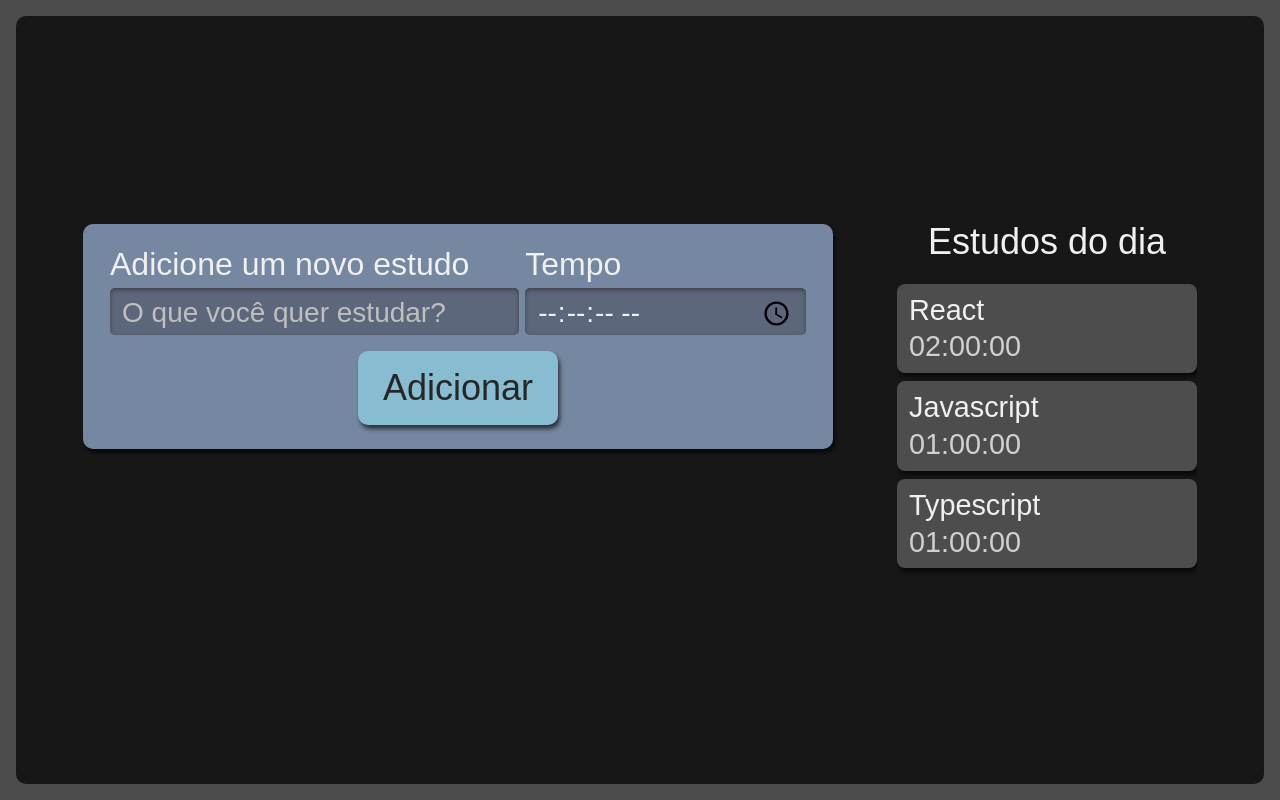
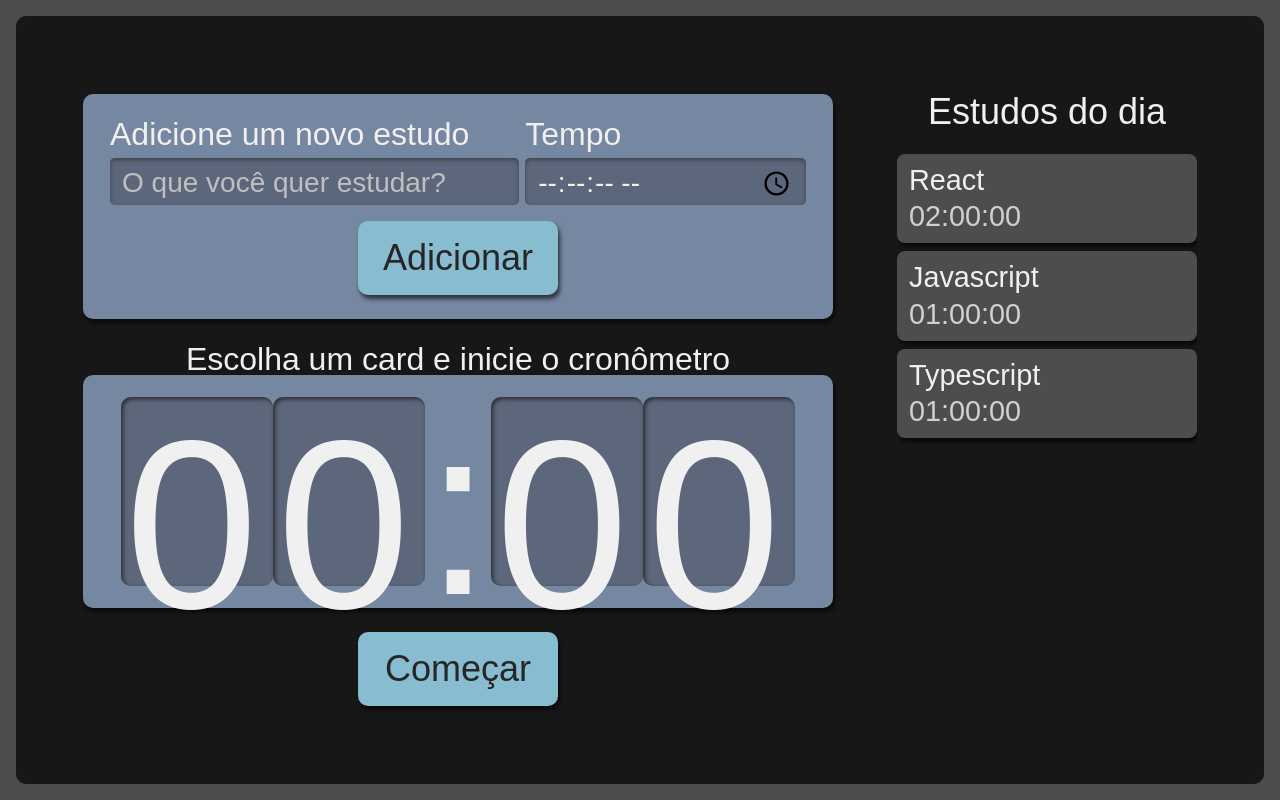
Before and after one commit to iago-monteirog/iago-studies, a React (Create React App) app: page / in a window 1280 px wide. Built offline with nearby package versions, Linux system fonts and the light colour scheme.

Commit message:
add component Cronometro & Relogio

```diff
--- a/src/components/Botao/index.tsx
+++ b/src/components/Botao/index.tsx
@@ -1,7 +1,7 @@
 import React from "react";
 import style from './Botao.module.scss';
 
-    export class Botao extends React.Component<{ texto: string }> {
+    class Botao extends React.Component<{ texto: string }> {
     render(): React.ReactNode {
         return (
             <button className={style.botao}  >
@@ -11,3 +11,5 @@
 
     }
 }
+
+export default Botao;
--- /dev/null
+++ b/src/components/Cronometro/Cronometro.module.scss
@@ -0,0 +1,59 @@
+.cronometro {
+    display: flex;
+    flex-direction: column;
+    align-items: center;
+    grid-area: cronometro;
+
+    .relogioWrapper {
+      align-items: center;
+      background-color: #7687A1;
+      border-radius: 10px;
+      box-shadow: 2px 4px 4px #0000009F;
+      box-sizing: border-box;
+      display: flex;
+      font-size: 5rem;
+      justify-content: center;
+      margin-bottom: 24px;
+      padding: 16px 12px;
+      width: 100%;
+    }
+
+    .titulo {
+      font-size: 2rem;
+    }
+
+    button {
+      background-color: #88bcd1;
+      border-radius: 10px;
+      box-shadow: 2px 4px 4px #0000009F;
+      color: #272626;
+      cursor: pointer;
+      font-size: 1.25rem;
+      padding: 16px;
+      width: 150px;
+
+      &:active {
+        background-color: #7CA6B7;
+        box-shadow: 2px 2px 4px #0000009F inset;
+        cursor: auto;
+      }
+    }
+
+    @media screen and (min-width:1280px) {
+
+      .relogioWrapper{
+        font-size: 15rem;
+      }
+
+      p {
+        font-size: 2rem;
+      }
+
+      button {
+        grid-column-start: span 2;
+        justify-self: center;
+        width: 200px;
+        font-size: 2.25rem;
+      }
+    }
+  }
--- /dev/null
+++ b/src/components/Cronometro/Relogio/Relogio.module.scss
@@ -0,0 +1,21 @@
+.relogioNumero {
+    background-color: #5D677C;
+    box-shadow: 2px 2px 4px #2B2B2B inset;
+    height: 3.6rem;
+    width: 3rem;
+    padding: 8px 4px;
+    border-radius: 10px;
+
+    @media screen and (min-width:1280px) {
+      height: 10.8rem;
+      width: 9rem;
+    }
+  }
+
+  .relogioDivisao {
+    height: 4.2rem;
+
+    @media screen and (min-width:1280px) {
+      height: 12.6rem;
+    }
+  }
--- /dev/null
+++ b/src/components/Cronometro/Relogio/index.tsx
@@ -0,0 +1,14 @@
+import React from "react";
+import style from './Relogio.module.scss';
+
+export default function Relogio() {
+    return (
+        <React.Fragment>
+            <span className={style.relogioNumero}>0</span>
+            <span className={style.relogioNumero}>0</span>
+            <span className={style.relogioDivisao}>:</span>
+            <span className={style.relogioNumero}>0</span>
+            <span className={style.relogioNumero}>0</span>
+        </React.Fragment>
+    );
+}
--- /dev/null
+++ b/src/components/Cronometro/index.tsx
@@ -0,0 +1,15 @@
+import Botao from "../Botao";
+import Relogio from "./Relogio";
+import style from './Cronometro.module.scss';
+
+export default function Cronometro() {
+    return(
+        <div className={style.cronometro}>
+            <p className={style.titulo}>Escolha um card e inicie o cronômetro</p>
+            <div className={style.relogioWrapper}>
+                <Relogio />
+            </div>
+            <Botao texto="Começar" />
+        </div>
+    )
+}
--- a/src/components/Formulario/index.tsx
+++ b/src/components/Formulario/index.tsx
@@ -1,8 +1,8 @@
 import React from "react";
-import { Botao } from "../Botao";
+import Botao  from "../Botao";
 import style from './Formulario.module.scss';
 
-export class Formulario extends React.Component {
+class Formulario extends React.Component {
     render(): React.ReactNode {
         return (
             <form className={style.novaTarefa}>
@@ -36,3 +36,5 @@
         );
     }
 }
+
+export default Formulario;
--- a/src/components/Lista/index.tsx
+++ b/src/components/Lista/index.tsx
@@ -1,7 +1,7 @@
 import Item from './Item';
 import style from './Lista.module.scss';
 
-export function Lista() {
+export default function Lista() {
     const tarefas = [{
         tarefa: 'React',
         tempo: '02:00:00'
--- a/src/pages/App.tsx
+++ b/src/pages/App.tsx
@@ -1,5 +1,6 @@
-import { Formulario } from "../components/Formulario";
-import { Lista } from "../components/Lista";
+import Cronometro from "../components/Cronometro";
+import Formulario from "../components/Formulario";
+import Lista from "../components/Lista";
 import style from './App.module.scss'
 
 function App() {
@@ -7,6 +8,7 @@
     <div className={style.AppStyle}>
         <Formulario />
         <Lista />
+        <Cronometro />
     </div>
   );
 }
```
